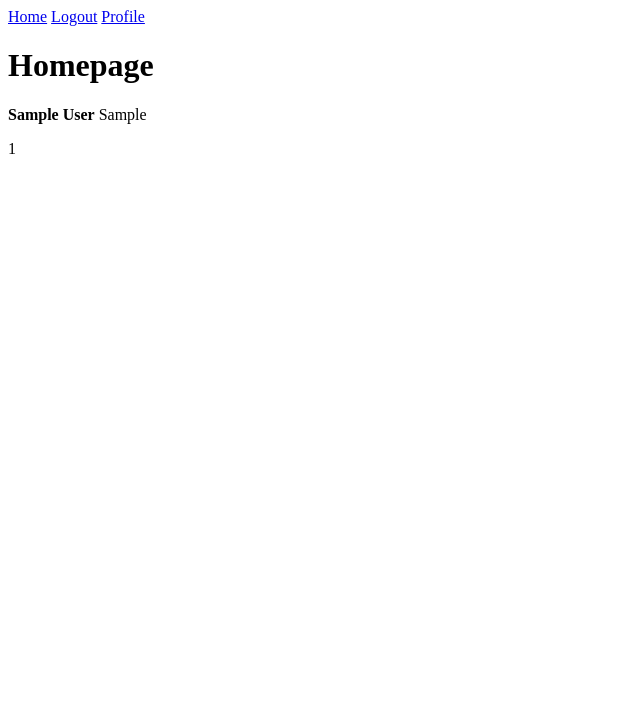
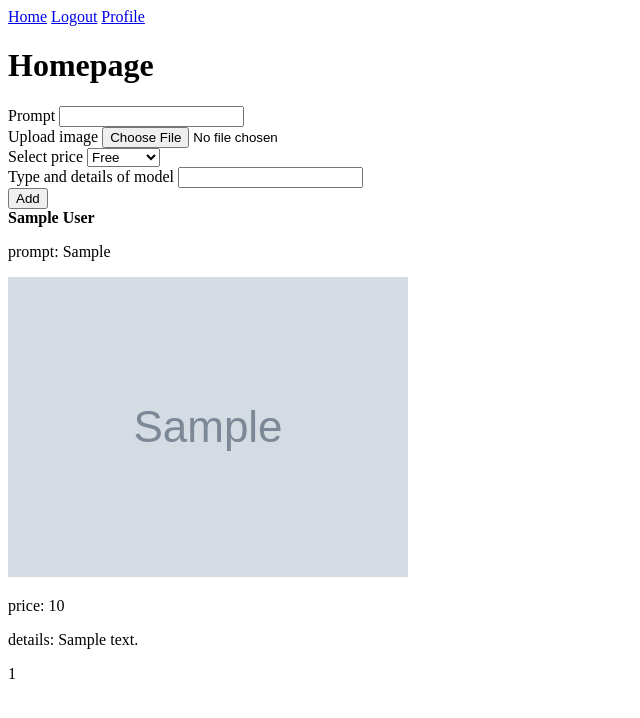
Before and after one commit to tjerksymens/xd_aiai_group_DEV4, a PHP site: page / in a window 1280 px wide. Shown: the top 718 px of the page, without its empty margins (0-640 px from the left). Run offline with PHP 8.4, Linux system fonts and the light colour scheme; the visitor is signed in with stand-in values (Sample User, id 1); tables that the repository leaves empty or names only in its code hold one stand-in row (values such as "Sample post"); grey boxes marked "Sample" are stand-in pictures.

Commit message:
#12 - As a user I want to be able to upload a new prompt

```diff
--- a/index.php
+++ b/index.php
@@ -6,6 +6,55 @@
     $prompts = \PromptPlaza\Framework\Prompt::getAll($offset);
     $totalPrompts = \PromptPlaza\Framework\Prompt::countAll();
     $totalPages = ceil($totalPrompts / 10);
+
+    //prompt toevoegen
+    if(!empty($_POST)){
+        //img upload en check
+        if(isset($_FILES['image'])){
+            $img_name = $_FILES['image']['name'];
+            $img_size = $_FILES['image']['size'];
+            $tmp_name = $_FILES['image']['tmp_name'];
+            $img_error = $_FILES['image']['error'];
+
+            if ($img_error === 0) {
+                if ($img_size > 1000000) {
+                    $error = "Sorry, your file is too large.";
+                } else {
+                    $img_ex = pathinfo($img_name, PATHINFO_EXTENSION);
+                    $img_ex_lc = strtolower($img_ex);
+
+                    $allowed_exs = array("jpg", "jpeg", "png");
+
+                    if (in_array($img_ex_lc, $allowed_exs)) {
+                        $new_img_name = uniqid("IMG-", true) . '.' . $img_ex_lc;
+                        $img_upload_path = (__DIR__ . "/uploads/") . $new_img_name;
+                        move_uploaded_file($tmp_name, $img_upload_path);
+                    } else {
+                        $error = "You can't upload files of this type.";
+                    }
+                }
+            } else {
+                $error = "Unknown error occurred.";
+            }
+        }
+        else{
+            $error = "No image selected.";
+        }
+
+        try{
+            $prompt = new \PromptPlaza\Framework\Prompt();
+            $prompt->setPrompt($_POST['prompt']);
+            $prompt->setImage($new_img_name);
+            $prompt->setPrice($_POST['price']);
+            $prompt->setDetails($_POST['details']);
+            $prompt->setUserId($_SESSION['user_id']);
+            $prompt->save();
+        }
+        catch(Throwable $e){
+            $error = $e->getMessage();
+        }
+
+    }
 ?>
 <!DOCTYPE html>
 <html lang="en">
@@ -25,14 +74,58 @@
         <?php endif; ?>
     <h1>Homepage</h1>
 
+    <!-- Toont formulier om prompt toe te voegen -->
+    <?php if($_SESSION['loggedin'] === true): ?>
+        <form action="" method="post" enctype="multipart/form-data">
+            <?php if( isset($error) ):?>
+                <div class="form__error">
+                    <p>
+                        <?php echo $error;?>
+                    </p>
+                </div>
+            <?php endif; ?>
+            <div class="form__field">
+                <label for="prompt">Prompt</label>
+                <input type="text" name="prompt">
+            </div>
+            <div class="form__field">
+                <label for="image">Upload image</label>
+                <input type="file" name="image">
+            </div>
+            <div class="form__field">
+                <label for="price">Select price</label>
+                <select name="price">
+                    <option value="free">Free</option>
+                    <option value="1 credit">1 credit</option>
+                    <option value="2 credits">2 credits</option>
+                </select>
+            </div>
+            <div class="form__field">
+                <label for="details">Type and details of model</label>
+                <input type="text" name="details">
+            </div>
+            <div class="form__field">
+                <input type="submit" value="Add" class="btn btn--primary">
+            </div>
+        </form>
+    <?php else :
+        echo "<p>Login to add a prompt</p>";
+    endif; ?>
+
+
+    <!-- Toont prompts -->
     <div class="prompts">
         <?php foreach($prompts as $prompt): ?>
             <div class="prompt">
                 <?php if($_SESSION['loggedin'] !== true): ?>
-                    <p><strong><?php echo htmlspecialchars($prompt['firstname']) . " " . htmlspecialchars($prompt['lastname']);?></strong> <?php echo htmlspecialchars(substr($prompt['prompt'], 0, 20)) . '...';?></p>
+                    <p><strong><?php echo htmlspecialchars($prompt['firstname']) . " " . htmlspecialchars($prompt['lastname']);?></strong> <?php echo "prompt: " . htmlspecialchars(substr($prompt['prompt'], 0, 20)) . '...';?></p>
                     <a href="login.php">login to see full prompt</a>
                 <?php else: ?>
-                    <p><strong><?php echo htmlspecialchars($prompt['firstname']) . " " . htmlspecialchars($prompt['lastname']);;?></strong> <?php echo htmlspecialchars($prompt['prompt']);?></p>
+                    <strong><?php echo htmlspecialchars($prompt['firstname']) . " " . htmlspecialchars($prompt['lastname']);?></strong>
+                    <p><?php echo "prompt: " . htmlspecialchars($prompt['prompt']);?></p>
+                    <img src="uploads/<?php echo htmlspecialchars($prompt['image']);?>" alt="prompt image">
+                    <p><?php echo "price: " . htmlspecialchars($prompt['price']);?></p>
+                    <p><?php echo "details: " . htmlspecialchars($prompt['details']);?></p>
                 <?php endif; ?>
             </div>
         <?php endforeach; ?>
--- a/src/PromptPlaza/Framework/Prompt.php
+++ b/src/PromptPlaza/Framework/Prompt.php
@@ -4,9 +4,79 @@ namespace PromptPlaza\Framework;
 
 class Prompt
 {
-    public int $id;
-    public string $prompt;
-    public int $user_id;
+    private $id;
+    private $prompt;
+    private $user_id;
+    private $image;
+    private $price;
+    private $details;
+
+    public function getPrompt()
+    {
+        return $this->prompt;
+    }
+
+    public function setPrompt($prompt)
+    {
+        if (empty($prompt)) {
+            throw new \Exception("Prompt cannot be empty.");
+        } else {
+            $this->prompt = $prompt;
+            return $this;
+        }
+    }
+
+    public function getImage()
+    {
+        return $this->image;
+    }
+
+    public function setImage($image)
+    {
+        if (empty($image)) {
+            throw new \Exception("Image cannot be empty.");
+        } else {
+            $this->image = $image;
+            return $this;
+        }
+    }
+
+    public function getPrice()
+    {
+        return $this->price;
+    }
+
+    public function setPrice($price)
+    {
+        if (empty($price)) {
+            throw new \Exception("Price cannot be empty.");
+        } else {
+            $this->price = $price;
+            return $this;
+        }
+    }
+
+    public function getDetails()
+    {
+        return $this->details;
+    }
+
+    public function setDetails($details)
+    {
+        if (empty($details)) {
+            throw new \Exception("Details cannot be empty.");
+        } else {
+            $this->details = $details;
+            return $this;
+        }
+    }
+
+    public function setUserId($user_id)
+    {
+        $this->user_id = $user_id;
+        return $this;
+    }
+
 
     //haalt alle prompts op en geeft ze terug
     public static function getAll($offset = 0){
@@ -30,4 +100,15 @@ class Prompt
         $statement->execute();
         return $statement->fetchColumn();
     }
+
+    public function save(){
+        $conn = Db::getConnection();
+        $statement = $conn->prepare("INSERT INTO prompts (prompt, user_id, image, price, details) VALUES (:prompt, :user_id, :image, :price, :details)");
+        $statement->bindValue(":prompt", $this->prompt);
+        $statement->bindValue(":user_id", $this->user_id);
+        $statement->bindValue(":image", $this->image);
+        $statement->bindValue(":price", $this->price);
+        $statement->bindValue(":details", $this->details);
+        return $statement->execute();
+    }
 }
```
Also changed, not shown: uploads/IMG-644d3c60878833.06038625.png (added), uploads/IMG-644d43168e53d1.86046138.png (added), uploads/IMG-644d46aac75b63.46477332.png (added), uploads/IMG-644d483d0000c5.06570931.png (added), uploads/IMG-644d486750e741.34435385.png (added), uploads/IMG-644d487f453523.66079521.png (added), uploads/IMG-644d4c86330c07.46822151.png (added).
